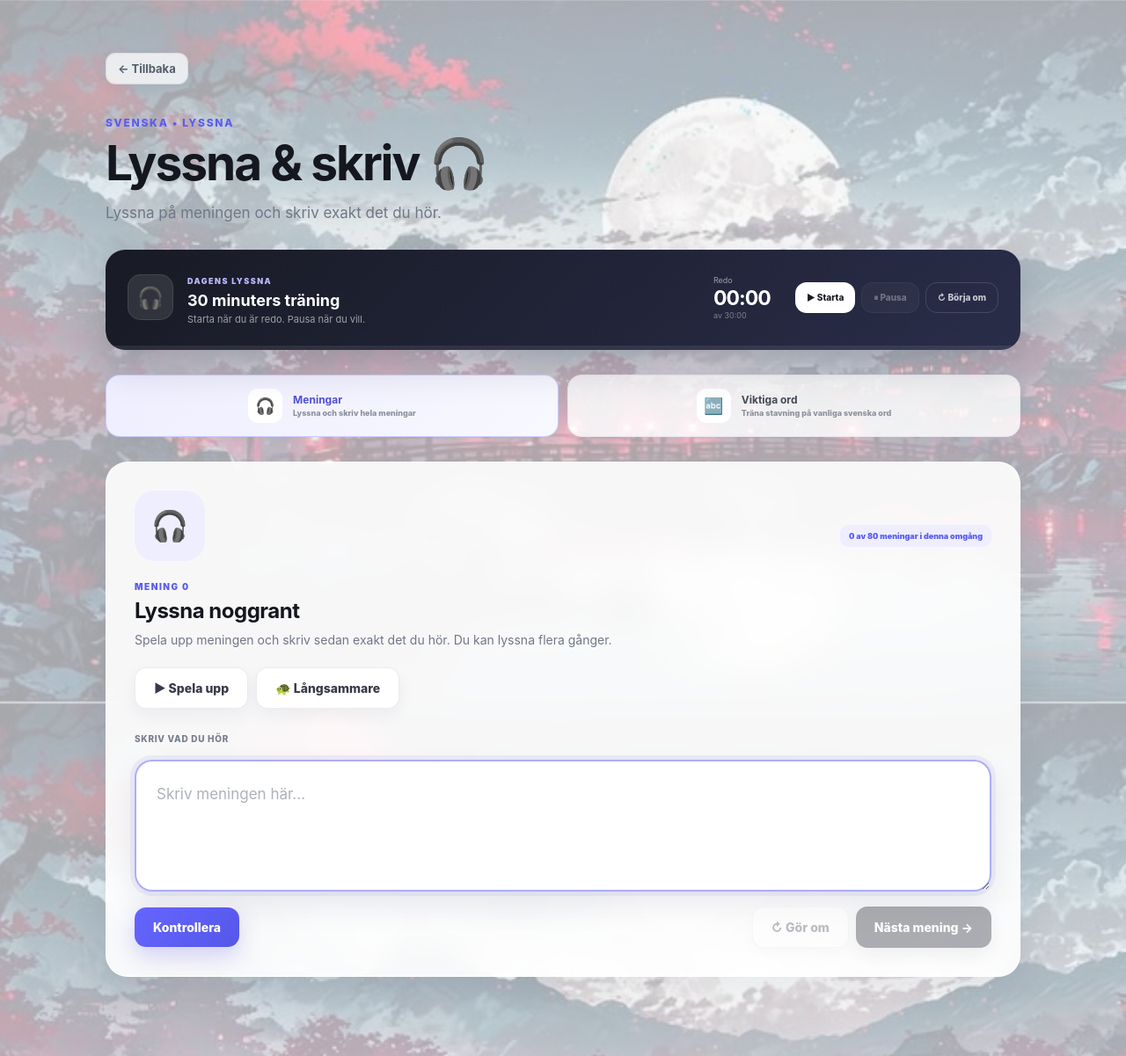
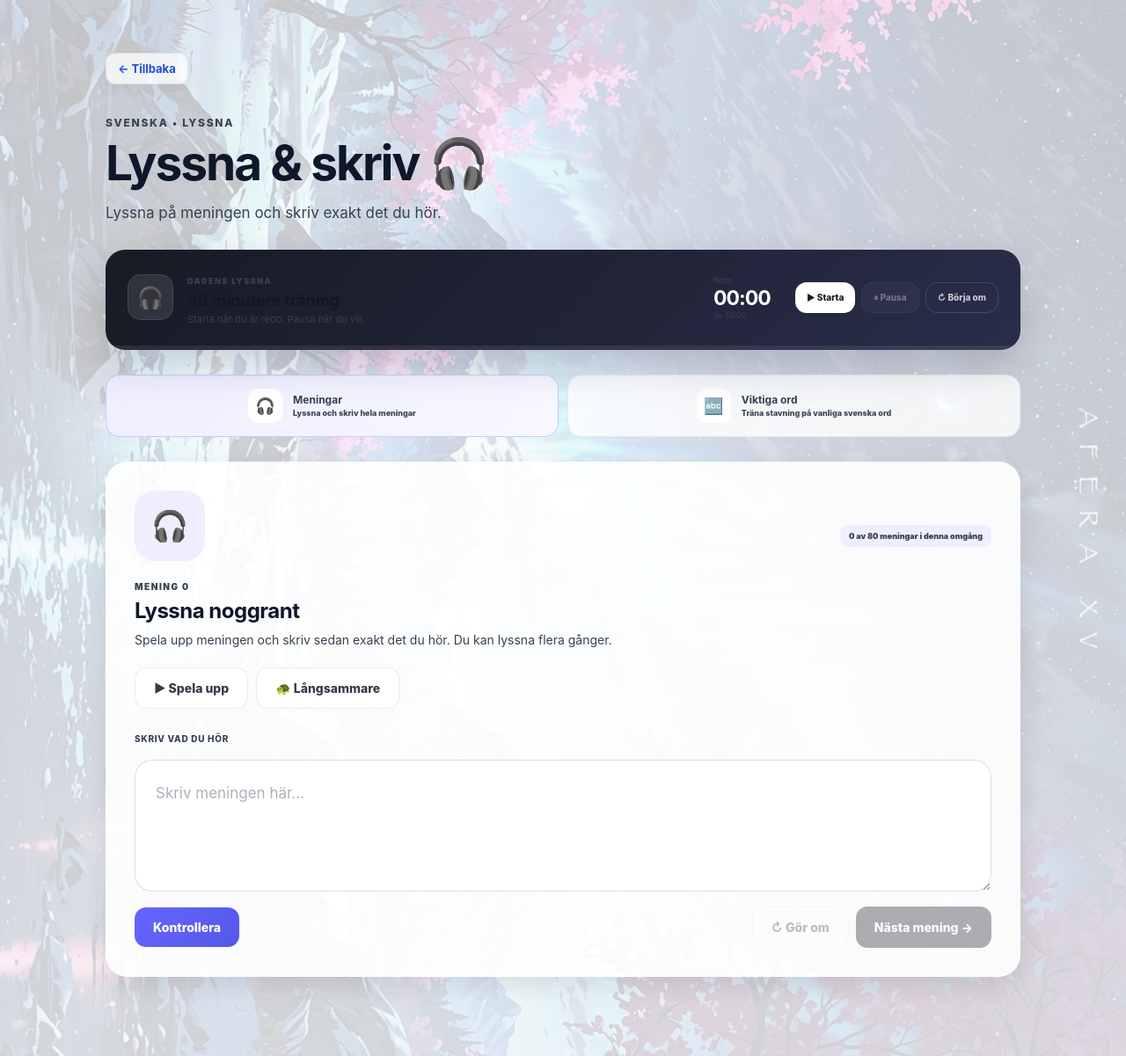
Before and after one commit to esei-melestesfay-afk/MikalLearn, a Flask app: page /lyssna in a window 1280 px wide. Shown: the whole page at 88% size. Run offline with Flask 3, Linux system fonts and the light colour scheme; parts of the project's set-up code (start-up, migrations or seed data) failed here and were passed over.

Commit message:
Update background and improve visual performance

```diff
--- a/static/style.css
+++ b/static/style.css
@@ -4011,3 +4011,138 @@ body {
     position: relative;
 }
 /* MIKALLEARN CALM BACKGROUND END */
+
+/* MIKALLEARN VISUAL THEME START */
+
+html, body {
+    min-height: 100%;
+}
+
+body,
+body.study-page {
+    background-image:
+        linear-gradient(rgba(248,250,252,0.78), rgba(248,250,252,0.84)),
+        url('/static/mikallearn-bg.jpg') !important;
+    background-size: cover !important;
+    background-position: center center !important;
+    background-repeat: no-repeat !important;
+    background-attachment: scroll !important;
+    color: #111827 !important;
+}
+
+body::before,
+body::after {
+    content: none !important;
+    display: none !important;
+}
+
+/* Gör scroll snabbare / mindre lagg */
+* {
+    backdrop-filter: none !important;
+    -webkit-backdrop-filter: none !important;
+}
+
+/* Mörkare text */
+h1, h2, h3, h4, h5, h6,
+.title, .hero-title, .section-title,
+.page-title, .card-title, .module-title {
+    color: #0f172a !important;
+    text-shadow: none !important;
+}
+
+p, span, small, label, li,
+.subtitle, .small, .muted, .description {
+    color: #374151 !important;
+}
+
+/* Länkar */
+a {
+    color: #1d4ed8 !important;
+}
+
+/* Vanliga vita kort */
+.card,
+.panel,
+.practice-panel,
+.module-card,
+.tile,
+.content-card,
+.stats-card,
+.dashboard-card,
+.exercise-card,
+.reading-card,
+.writing-card,
+.listening-panel,
+.word-card,
+.pass-card {
+    background: rgba(255,255,255,0.90) !important;
+    border: 1px solid rgba(255,255,255,0.55) !important;
+    box-shadow: 0 10px 28px rgba(15,23,42,0.10) !important;
+    color: #111827 !important;
+}
+
+/* Mörk hero-ruta */
+.hero-card,
+.top-card,
+.intro-card,
+.banner-card,
+.dashboard-hero,
+.hero-panel,
+.main-hero {
+    background: linear-gradient(135deg, rgba(15,23,42,0.96), rgba(49,46,129,0.93)) !important;
+    color: #ffffff !important;
+    box-shadow: 0 20px 38px rgba(15,23,42,0.18) !important;
+}
+
+.hero-card h1,
+.hero-card h2,
+.hero-card h3,
+.hero-card p,
+.hero-card span,
+.hero-card small,
+.top-card h1,
+.top-card h2,
+.top-card p,
+.top-card span,
+.intro-card h1,
+.intro-card h2,
+.intro-card p,
+.banner-card h1,
+.banner-card h2,
+.banner-card p,
+.dashboard-hero h1,
+.dashboard-hero h2,
+.dashboard-hero p,
+.hero-panel h1,
+.hero-panel h2,
+.hero-panel p,
+.main-hero h1,
+.main-hero h2,
+.main-hero p {
+    color: #ffffff !important;
+}
+
+/* Inputs */
+input,
+textarea,
+select {
+    background: rgba(255,255,255,0.96) !important;
+    color: #111827 !important;
+    border: 1px solid rgba(148,163,184,0.35) !important;
+    box-shadow: none !important;
+}
+
+/* Knappar */
+button,
+.btn {
+    box-shadow: none !important;
+}
+
+/* Lite snyggare sida */
+.container,
+main {
+    position: relative;
+    z-index: 1;
+}
+
+/* MIKALLEARN VISUAL THEME END */
```
Also changed, not shown: templates/static/style.css (+135 -0 lines), static/mikallearn-bg.jpg (added).
